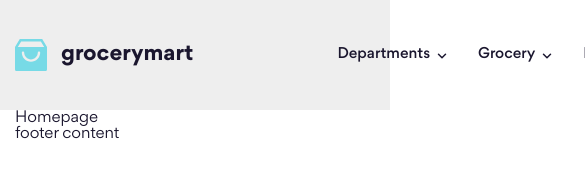
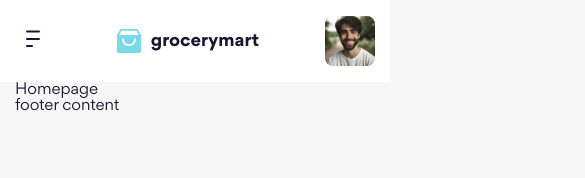
Before and after one commit to Phanhiep02/prf-scss, a website: page index.html in a window 390 px wide. Shown: the top 178 px of the page, 585 px wide, since content can reach past the window. Drawn offline with Linux system fonts and the light colour scheme.

Commit message:
reponsive header

```diff
--- a/index.html
+++ b/index.html
@@ -35,7 +35,7 @@
     <!-- header -->
     <header id="header"></header>
     <script>
-      load("#header", "./scss/template/header.html");
+      load("#header", "./scss/templates/header.html");
     </script>
     <div class="container">
       <!-- main -->
@@ -43,7 +43,7 @@
       <!-- footer -->
       <footer id="footer"></footer>
       <script>
-        load("#footer", "./scss/template/footer.html");
+        load("#footer", "./scss/templates/footer.html");
       </script>
     </div>
   </body>
--- /dev/null
+++ b/scss/abstracts/_mixins.scss
@@ -0,0 +1,14 @@
+$grid-breakpoints: (
+  xs: 0,
+  sm: 576px,
+  md: 768px,
+  lg: 992px,
+  xl: 1200px,
+  xxl: 1400px,
+);
+@mixin breakpoint($key) {
+  $breakpoint: map-get($grid-breakpoints, $key);
+  @media (max-width: ($breakpoint - 0.02)) {
+    @content;
+  }
+}
--- /dev/null
+++ b/scss/abstracts/index.scss
@@ -0,0 +1 @@
+@forward "./mixins";
--- a/scss/base/_base.scss
+++ b/scss/base/_base.scss
@@ -12,6 +12,7 @@ body {
   font-size: 1.6rem;
   font-family: Gordita, sans-serif;
   color: var(--text-color);
+  background: var(--body-bg);
 }
 a {
   color: inherit;
--- a/scss/components/_logo.scss
+++ b/scss/components/_logo.scss
@@ -1,11 +1,27 @@
+@use "../abstracts";
 .logo {
   display: flex;
   align-items: center;
   gap: 14px;
+  @include abstracts.breakpoint(lg) {
+    gap: 10px;
+    margin-left: 40px;
+  }
+  @include abstracts.breakpoint(sm) {
+    margin-left: 0;
+  }
   &__title {
     font-size: 2.2rem;
     font-style: normal;
     font-weight: 700;
     line-height: 1.45;
+    @include abstracts.breakpoint(lg) {
+      font-size: 1.8rem;
+    }
+  }
+  &__img {
+    @include abstracts.breakpoint(lg) {
+      width: 24px;
+    }
   }
 }
--- a/scss/layout/_header.scss
+++ b/scss/layout/_header.scss
@@ -1,3 +1,4 @@
+@use "../abstracts";
 %flexItemCenter {
   display: flex;
   align-items: center;
@@ -9,10 +10,26 @@
 .top-bar {
   @extend %flexItemCenter;
   padding: 30px 0;
+  @include abstracts.breakpoint(lg) {
+    padding: 20px 0;
+  }
+  @include abstracts.breakpoint(sm) {
+    padding: 16px 0;
+    justify-content: space-between;
+  }
+  &__more {
+    display: none;
+    @include abstracts.breakpoint(lg) {
+      display: block;
+    }
+  }
 }
 .navbar {
   margin-left: 144px;
   margin-right: auto;
+  @include abstracts.breakpoint(lg) {
+    display: none;
+  }
   &__list {
     display: flex;
     align-items: center;
@@ -34,6 +51,10 @@
 .top-act {
   @extend %flexItemCenter;
   gap: 20px;
+  margin-left: auto;
+  @include abstracts.breakpoint(sm) {
+    margin-left: 0;
+  }
   &__group {
     display: flex;
     align-items: center;
@@ -41,6 +62,9 @@
     background: var(--top-act-group-bg-color);
     min-width: 50px;
     box-shadow: 0px 20px 60px 10px var(--top-act-group-shadow);
+    @include abstracts.breakpoint(sm) {
+      display: none;
+    }
   }
   &__btn {
     display: flex;
--- a/scss/template/header.html
+++ b/scss/templates/header.html
@@ -1,5 +1,13 @@
 <div class="container">
   <div class="top-bar">
+    <!-- More -->
+    <button class="top-bar__more">
+      <img
+        src="./assets/icons/more.svg"
+        alt=""
+        class="top-bar__more-icon icon"
+      />
+    </button>
     <!-- logo -->
     <a href="./" class="logo">
       <img src="./assets/icons/Icon.svg" alt="" class="logo__img" />
--- a/scss/theme/_dark.scss
+++ b/scss/theme/_dark.scss
@@ -3,6 +3,7 @@ html.dark {
 
   --icon-color: brightness(0) saturate(100%) invert(100%) sepia(0%)
     saturate(7478%) hue-rotate(305deg) brightness(105%) contrast(103%);
+  --body-bg: #292e39;
   --header-bg-color: #171c28;
   --top-act-group-bg-color: #292e39;
   --top-act-group-shadow: rgba(0, 0, 0, 0.2);
--- a/scss/theme/_light.scss
+++ b/scss/theme/_light.scss
@@ -1,10 +1,15 @@
+@use "../abstracts";
 html {
   --text-color: #1a162e;
 
   --icon-color: brightness(0) saturate(100%) invert(10%) sepia(14%)
     saturate(2227%) hue-rotate(210deg) brightness(92%) contrast(99%);
+  --body-bg: #f6f6f6;
   --header-bg-color: #eee;
   --top-act-group-bg-color: #fff;
   --top-act-group-shadow: rgba(237, 237, 246, 0.2);
   --top-act-group-separate: #ededf6;
+  @include abstracts.breakpoint(lg) {
+    --header-bg-color: #fff;
+  }
 }
```
Also changed, not shown: sign-in.html (+2 -2 lines), assets/css/abstracts/index.css (added), assets/css/main.css, assets/icons/more.svg (added), scss/templates/footer.html (renamed from scss/template/footer.html), 2 other files.
